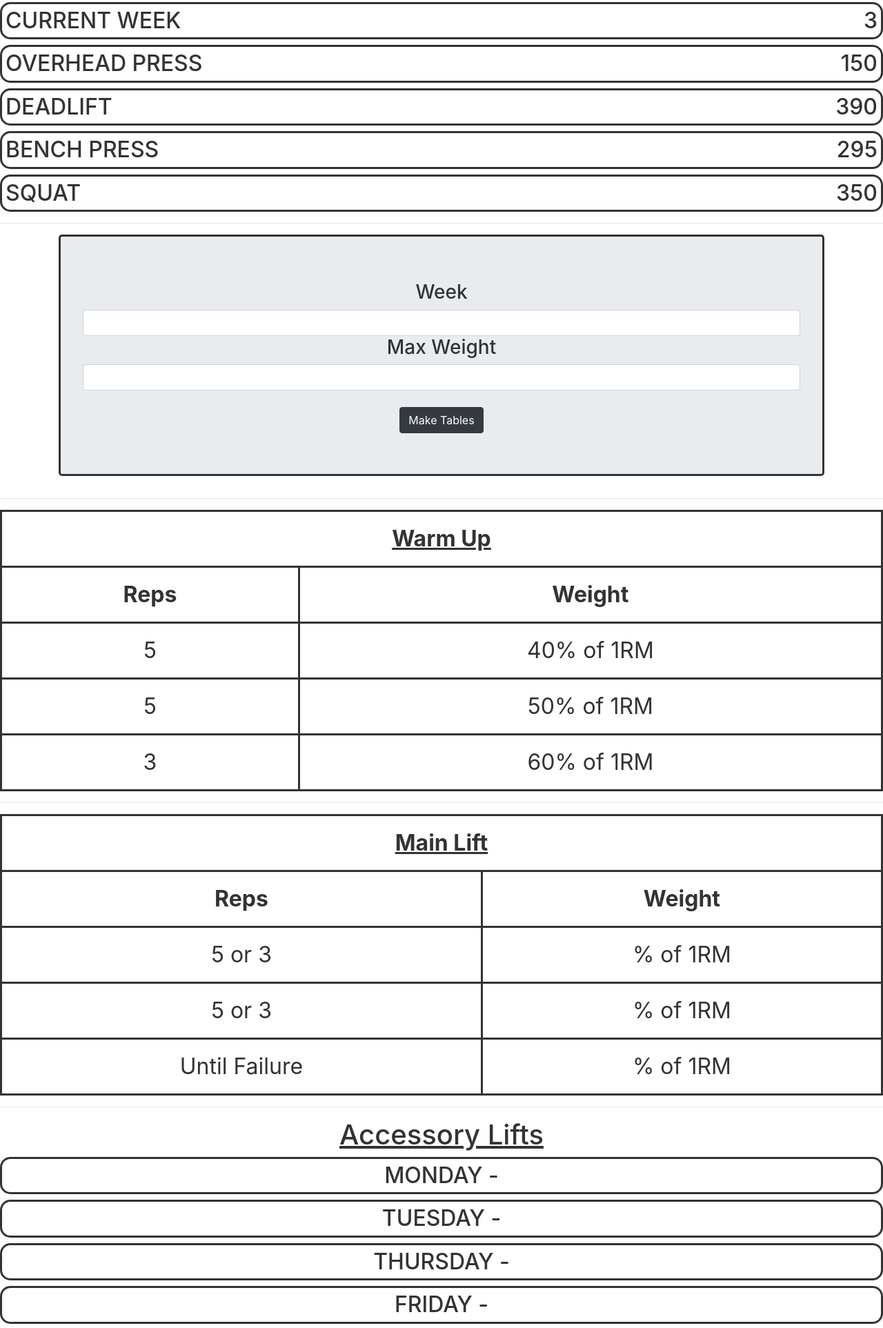
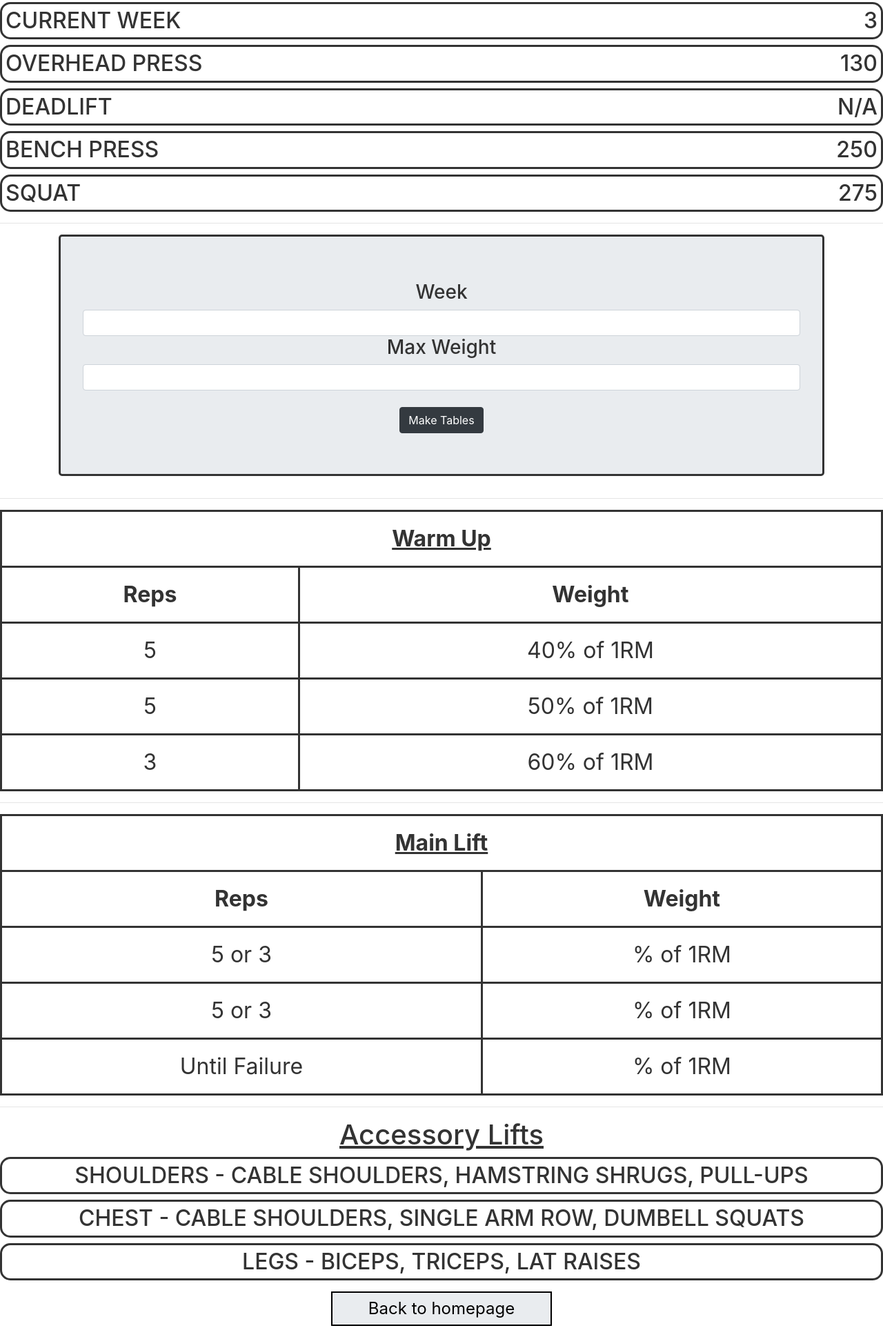
Before and after one commit to Jneville0815/Jneville0815.github.io, a website: page workout/workout.html in a window 1280 px wide. Shown: the part 79-2004 px from the top of the page at 69% size. Drawn offline with nearby package versions, Linux system fonts and the light colour scheme.

Commit message:
updated max weights and accessory lifts

```diff
--- a/workout/workout.html
+++ b/workout/workout.html
@@ -30,17 +30,16 @@ git push -u origin master
 					Current week<span id="cur-week" style="float:right;"></span>
 				</h2>
 				<h2>
-					<!-- Highest overhead press month was 150 but went down for form -->
-					Overhead press<span style="float:right;">150</span>
+					Overhead press<span style="float:right;">130</span>
 				</h2>
 				<h2>
-					Deadlift<span style="float:right;">390</span>
+					Deadlift<span style="float:right;">N/A</span>
 				</h2>
 				<h2>
-					Bench press<span style="float:right;">295</span>
+					Bench press<span style="float:right;">250</span>
 				</h2>
 				<h2>
-					Squat<span style="float:right;">350</span>
+					Squat<span style="float:right;">275</span>
 				</h2>
 			</div>
 			<hr>
@@ -110,16 +109,13 @@ git push -u origin master
 			<h1>Accessory Lifts</h1>
 			<div>
 				<h2 class="days">
-					Monday -
+					Shoulders - Cable Shoulders, Hamstring shrugs, Pull-ups
 				</h2>
 				<h2 class="days">
-					Tuesday -
+					Chest - Cable Shoulders, Single Arm Row, Dumbell Squats
 				</h2>
 				<h2 class="days">
-					Thursday -
-				</h2>
-				<h2 class="days">
-					Friday -
+					Legs - Biceps, Triceps, Lat raises
 				</h2>
 			</div>
 		</main>
```
